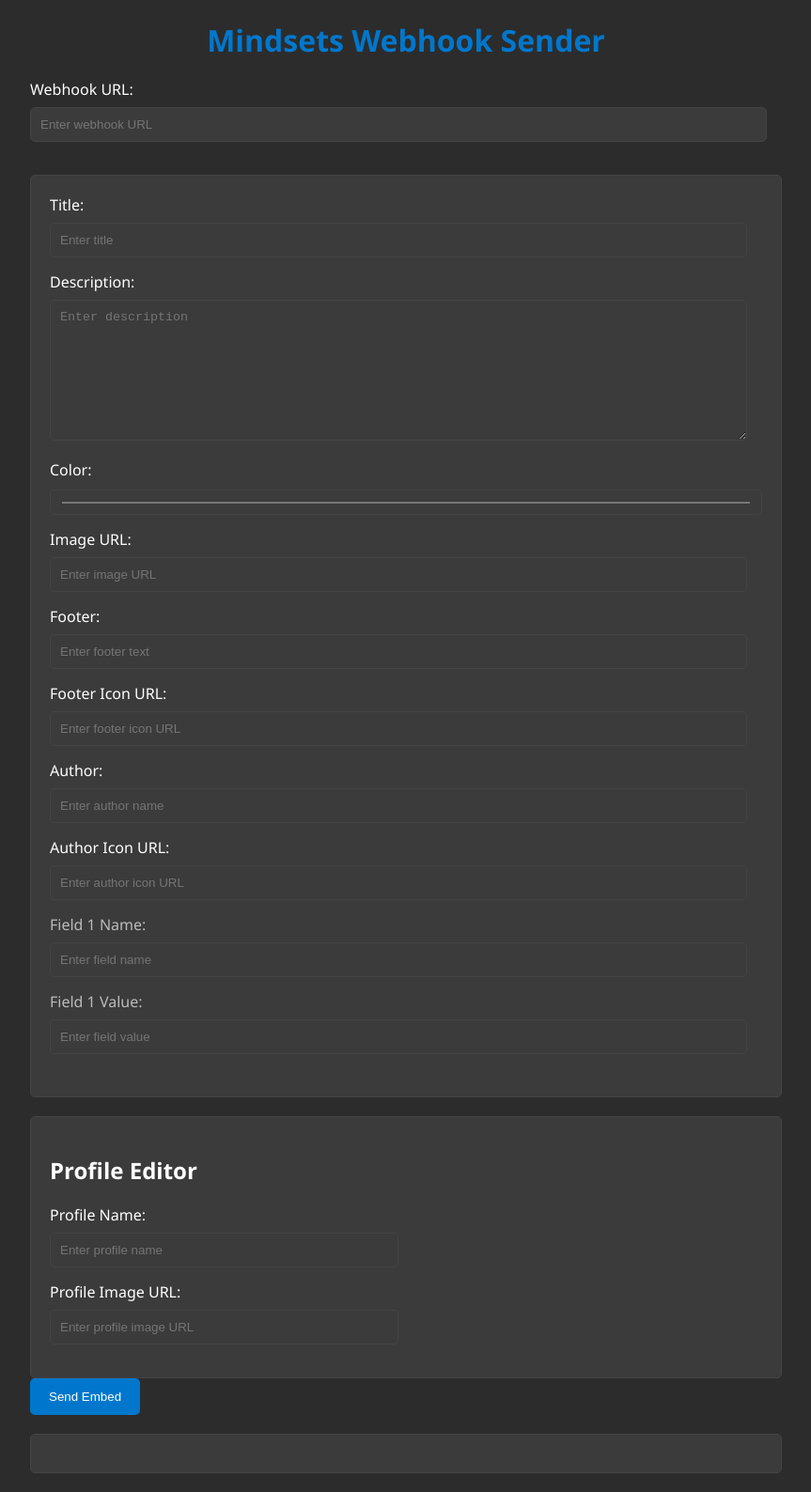
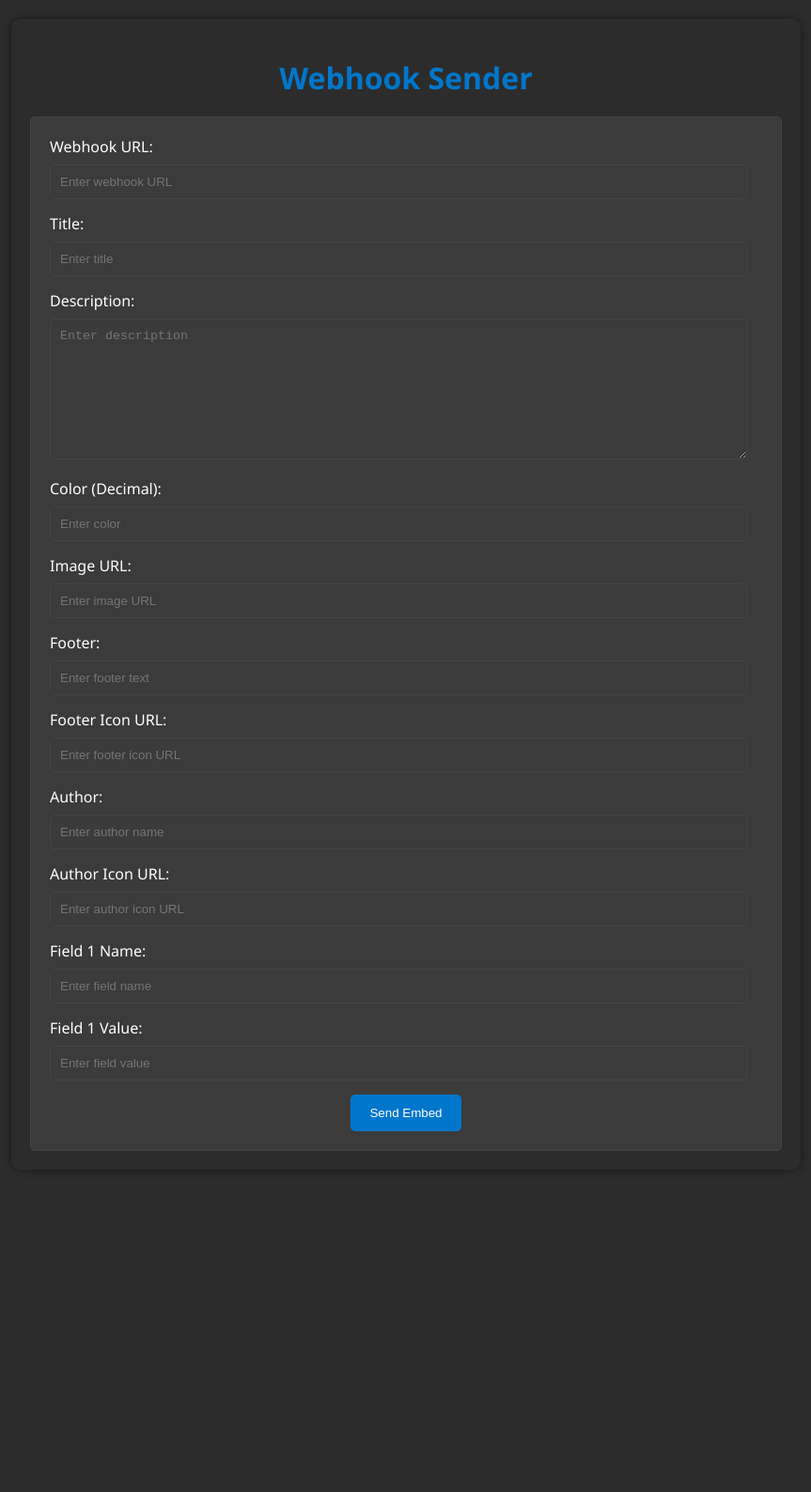
Before and after one commit to mindsetpro/minds-webhook-builder, a plain HTML site: page index.html in a window 1280 px wide. Shown: the whole page at 94% size, without its empty margins (208-1071 px from the left). After the commit the page ends 1265 px from the top, so only its background shows below. Drawn offline with Linux system fonts and the light colour scheme; a script that the page names is missing.

Commit message:
Update index.html

```diff
--- a/index.html
+++ b/index.html
@@ -1,13 +1,12 @@
 <!DOCTYPE html>
 <html lang="en">
 <head>
+  <meta charset="UTF-8">
+  <meta name="viewport" content="width=device-width, initial-scale=1.0">
+  <title>Webhook Sender</title>
+
   <!-- Include embedding library -->
   <script src="https://cdnjs.cloudflare.com/ajax/libs/embed-js/1.18.1/embed.min.js"></script>
-  <meta charset="UTF-8">
-  <meta name="viewport" content="width=device-width, initial-scale=1.0">
-  <title>Mindsets Webhook Sender</title>
-
-  <link rel="icon" href="https://dblegends.net/assets/card_icons/BChaIco_0573_GogetaSS1_573.webp">
 
   <style>
     body {
@@ -16,6 +15,9 @@
       margin: 20px auto;
       background-color: #2c2c2c;
       color: #fff;
+      padding: 20px;
+      border-radius: 10px;
+      box-shadow: 0 0 10px rgba(0, 0, 0, 0.5);
     }
 
     h1 {
@@ -58,91 +60,41 @@
       border-radius: 5px;
       cursor: pointer;
       transition: background 0.3s;
+      display: block;
+      margin: 0 auto;
     }
 
     button:hover {
       background: #005580;
     }
 
-    #embedBuilder, #profileEditor {
+    #embedBuilder {
       padding: 20px;
       background-color: #3b3b3b;
       border: 1px solid #444;
       border-radius: 5px;
-      margin-top: 20px;
     }
 
-    #embedPreview {
-      margin-top: 20px;
-      padding: 20px;
-      background-color: #3b3b3b;
-      border: 1px solid #444;
-      border-radius: 5px;
-      overflow: hidden;
-      transition: background 0.3s;
-    }
-
-    .embed-container {
-      border: 1px solid #444;
-      border-radius: 5px;
-      overflow: hidden;
-      background-color: #2c2c2c;
-      padding: 20px;
-      margin-top: 20px;
-    }
-
-    .embed-title {
-      color: #ffffff;
-      font-size: 22px;
-      margin-bottom: 10px;
-    }
-
-    .embed-description, .embed-footer, .embed-fields {
-      color: #bbb;
-      margin-bottom: 10px;
-    }
-
-    .error-message {
-      color: #ff4444;
-      margin-top: 10px;
-    }
-
-    #colorPicker {
-      width: 100%;
-      padding: 10px;
-      box-sizing: border-box;
-      background-color: #3b3b3b;
-      border: 1px solid #444;
-      border-radius: 5px;
-      margin-bottom: 15px;
-    }
-
-    #profileName, #profileImage {
-      width: calc(50% - 8px);
-      margin-right: 8px;
-    }
   </style>
 
 </head>
 
 <body>
 
-  <h1>Mindsets Webhook Sender</h1>
+  <h1>Webhook Sender</h1>
 
-  <div>
+  <div id="embedBuilder">
     <label for="urlInput">Webhook URL:</label>
     <input type="url" id="urlInput" placeholder="Enter webhook URL" required>
-  </div>
 
-  <div id="embedBuilder">
     <label for="embedTitle">Title:</label>
     <input type="text" id="embedTitle" placeholder="Enter title">
 
     <label for="embedDescription">Description:</label>
     <textarea id="embedDescription" placeholder="Enter description"></textarea>
 
-    <label for="colorPicker">Color:</label>
-    <input type="color" id="colorPicker" value="#0077cc">
+    <label for="embedColor">Color (Decimal):</label>
+    <input type="number" id="embedColor" placeholder="Enter color">
 
     <label for="embedImage">Image URL:</label>
     <input type="url" id="embedImage" placeholder="Enter image URL">
@@ -160,44 +112,27 @@
     <input type="url" id="embedAuthorIcon" placeholder="Enter author icon URL">
 
     <!-- Additional embed fields -->
-    <div id="embedFields" class="embed-fields">
+    <div id="embedFields">
       <label for="embedField1Name">Field 1 Name:</label>
       <input type="text" id="embedField1Name" placeholder="Enter field name">
 
       <label for="embedField1Value">Field 1 Value:</label>
       <input type="text" id="embedField1Value" placeholder="Enter field value">
-
-      <!-- Add more fields as needed -->
-    </div>
-  </div>
-
-  <div id="profileEditor">
-    <h2>Profile Editor</h2>
-    <label for="profileName">Profile Name:</label>
-    <input type="text" id="profileName" placeholder="Enter profile name">
-
-    <label for="profileImage">Profile Image URL:</label>
-    <input type="url" id="profileImage" placeholder="Enter profile image URL">
     </div>
 
     <button id="sendButton">Send Embed</button>
-
-  <div id="embedPreview" class="embed-container"></div>
-  <div id="errorMessage" class="error-message"></div>
+  </div>
 
   <script>
     const sendButton = document.getElementById('sendButton');
-  const embedPreview = document.getElementById('embedPreview');
-  const errorMessage = document.getElementById('errorMessage');
 
-  sendButton.addEventListener('click', async () => {
+    sendButton.addEventListener('click', () => {
       const url = document.getElementById('urlInput').value;
 
-    try {
       const embed = {
         title: document.getElementById('embedTitle').value,
         description: document.getElementById('embedDescription').value,
-        color: document.getElementById('colorPicker').value,
+        color: document.getElementById('embedColor').value || 0,
         image: { url: document.getElementById('embedImage').value },
         footer: {
           text: document.getElementById('embedFooter').value,
@@ -216,33 +151,13 @@
         ],
       };
 
-      // Use EmbedJS library to render the embed
-      EmbedJS(embedPreview, {
-        embeds: [embed]
-      });
-
-      // Send webhook with embed in Discohook format
-      const payload = {
-        content: '',
-        username: '',
-        avatar_url: '',
-        embeds: [embed],
-      };
-
-      const response = await fetch(url, {
+      fetch(url, {
         method: 'POST',
         headers: { 'Content-Type': 'application/json' },
-        body: JSON.stringify(payload)
+        body: JSON.stringify({
+          embeds: [embed]
+        })
       });
-
-      if (!response.ok) {
-        throw new Error(`HTTP error! Status: ${response.status}`);
-      }
-
-      errorMessage.textContent = ''; // Clear any previous error messages
-    } catch (error) {
-      errorMessage.textContent = `Error: ${error.message}`;
-    }
     });
   </script>
 
```
Lines whose indentation alone changed are shown as unchanged.
